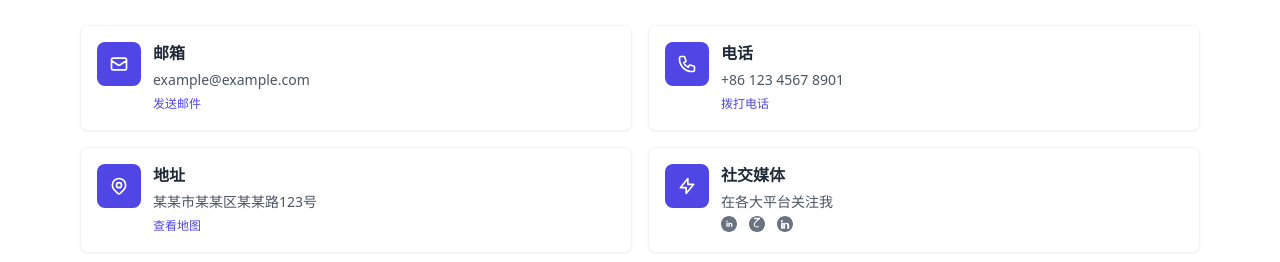
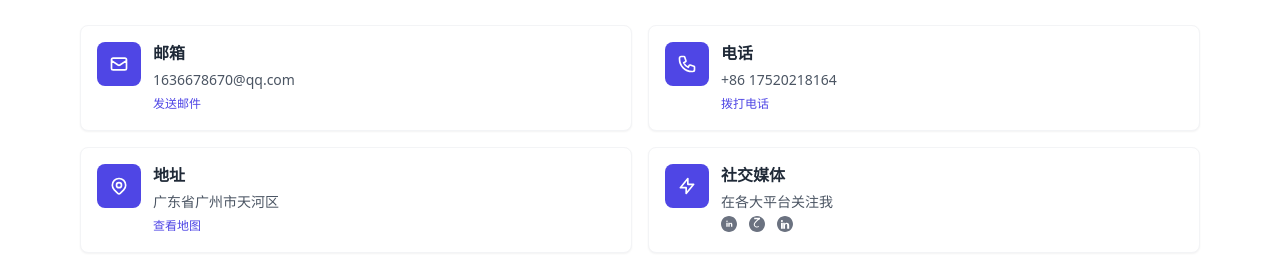
Before and after one commit to lt-one/MindBreak, a React (Vite) app: page /contact in a window 1280 px wide. Shown: the part 235-497 px from the top of the page. Built offline with nearby package versions, Linux system fonts and the light colour scheme.

Commit message:
完善联系页个人信息

```diff
--- a/src/pages/Contact.tsx
+++ b/src/pages/Contact.tsx
@@ -19,9 +19,9 @@ const ContactIcons: React.FC = () => {
         </div>
         <div>
           <h3 className="text-base font-semibold text-gray-800 mb-1">邮箱</h3>
-          <p className="text-gray-600 text-sm">example@example.com</p>
+          <p className="text-gray-600 text-sm">1636678670@qq.com</p>
           <a
-            href="mailto:example@example.com"
+            href="mailto:1636678670@qq.com"
             className="inline-block mt-1 text-indigo-600 hover:text-indigo-800 text-xs font-medium"
           >
             发送邮件
@@ -44,9 +44,9 @@ const ContactIcons: React.FC = () => {
         </div>
         <div>
           <h3 className="text-base font-semibold text-gray-800 mb-1">电话</h3>
-          <p className="text-gray-600 text-sm">+86 123 4567 8901</p>
+          <p className="text-gray-600 text-sm">+86 17520218164</p>
           <a
-            href="tel:+8612345678901"
+            href="tel:+8617520218164"
             className="inline-block mt-1 text-indigo-600 hover:text-indigo-800 text-xs font-medium"
           >
             拨打电话
@@ -70,7 +70,7 @@ const ContactIcons: React.FC = () => {
         </div>
         <div>
           <h3 className="text-base font-semibold text-gray-800 mb-1">地址</h3>
-          <p className="text-gray-600 text-sm">某某市某某区某某路123号</p>
+          <p className="text-gray-600 text-sm">广东省广州市天河区</p>
           <a
             href="https://maps.google.com"
             target="_blank"
```
Also changed, not shown: 1 other file (tests, documents, lock files or other folders).
